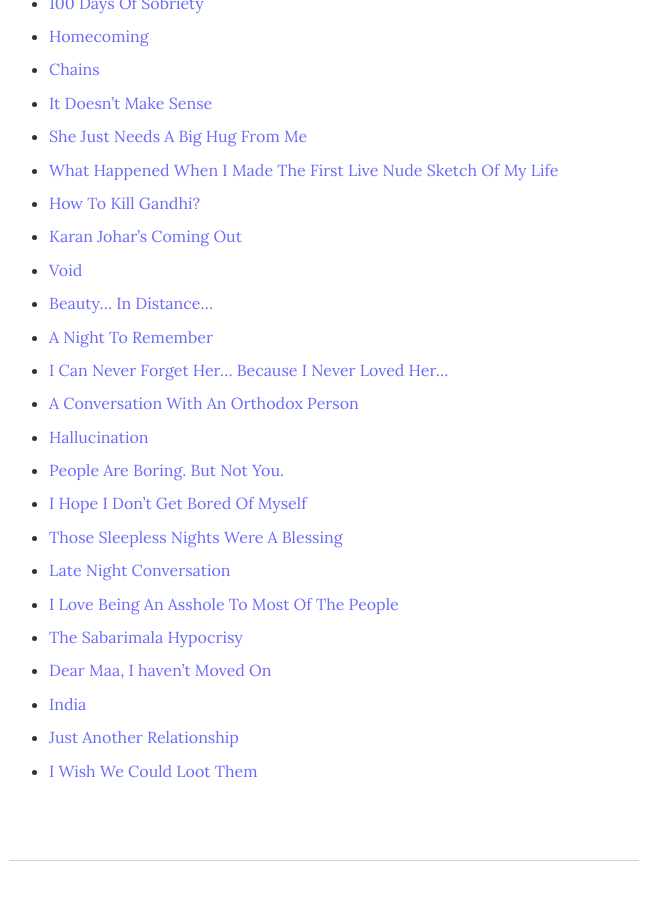
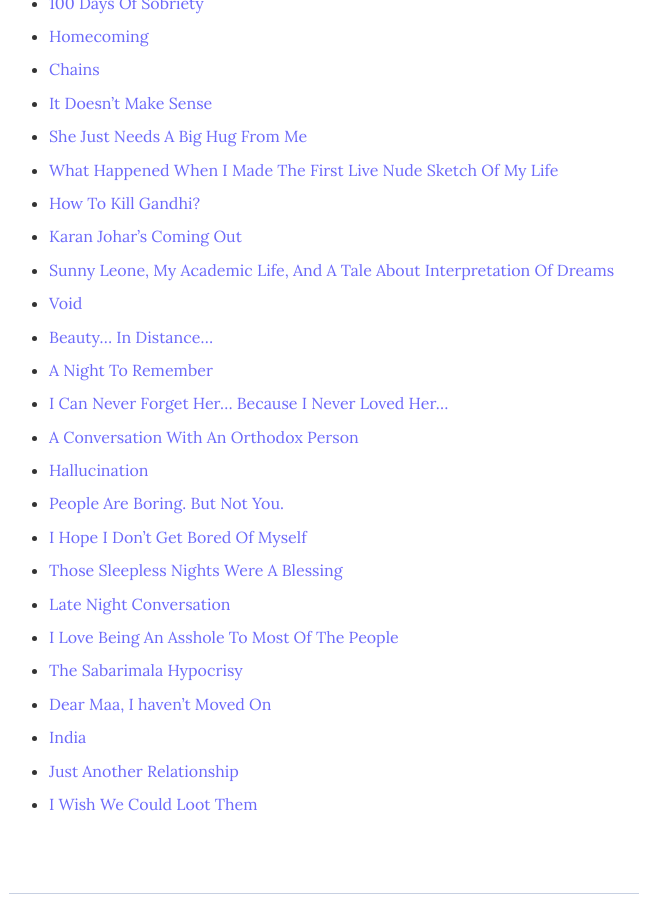
Before and after one commit to argumentativeyouth/pblog, a Jekyll site: the page built from _pages/all-posts.md, in a window 1280 px wide and 900 px high, scrolled down 951 px. Shown: the whole window, without its empty margins (316-961 px from the left). Built offline with Jekyll 4.4.1, drawn with Linux system fonts in a browser that asks for light colours.

Commit message:
Update all-posts.md

```diff
--- a/_pages/all-posts.md
+++ b/_pages/all-posts.md
@@ -33,6 +33,7 @@ image:
 * [What Happened When I Made The First Live Nude Sketch Of My Life](https://pritams.blog/what-happened-when-i-made-the-first-live-nude-sketch-of-my-life/)
 * [How To Kill Gandhi?](https://pritams.blog/how-to-kill-gandhi/)
 * [Karan Johar's Coming Out](https://pritams.blog/karan-johar-s-coming-out/)
+* [Sunny Leone, My Academic Life, And A Tale About Interpretation Of Dreams](https://pritams.blog/sunny-leone-my-academic-life-and-a-tale-about-interpretation-of-dreams/)
 * [Void](https://pritams.blog/void/)
 * [Beauty... In Distance...](https://pritams.blog/beauty-in-distance/)
 * [A Night To Remember](https://pritams.blog/a-night-to-remember/)
```
